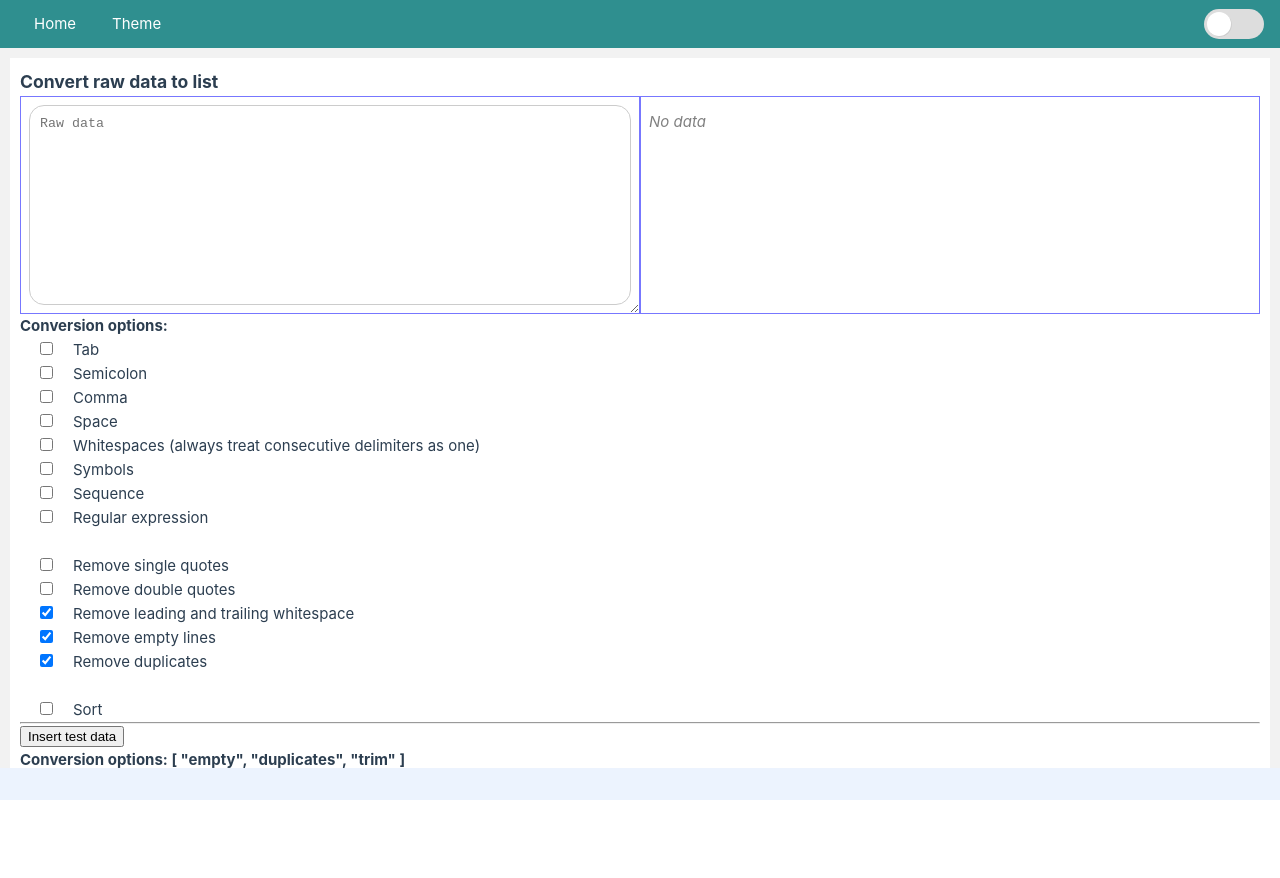
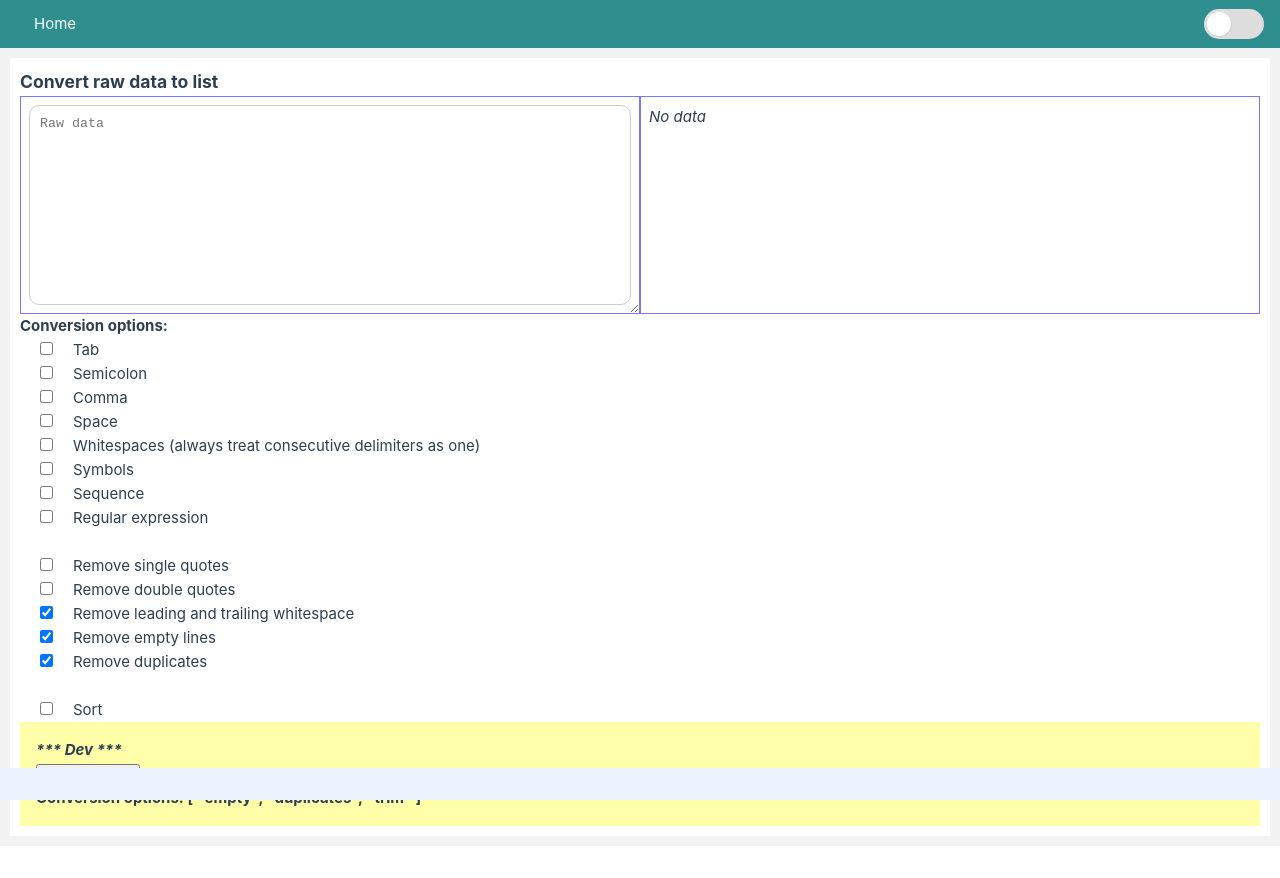
Before and after one commit to ndtfy/vue-extract-data, a Vue app: page / in a window 1280 px wide. Before the commit the page ends 824 px from the top, so only its background shows below. Built offline with nearby package versions, Linux system fonts and the light colour scheme.

Commit message:
Bar added. Several improvements.

```diff
--- a/src/assets/base.css
+++ b/src/assets/base.css
@@ -36,23 +36,6 @@
   --section-gap: 160px;
 }
 
-@media (prefers-color-scheme: dark) {
-  :root {
-    --color-background: var(--vt-c-black);
-    --color-background-soft: var(--vt-c-black-soft);
-    --color-background-mute: var(--vt-c-black-mute);
-
-    --color-border: var(--vt-c-divider-dark-2);
-    --color-border-hover: var(--vt-c-divider-dark-1);
-
-    --color-heading: var(--vt-c-text-dark-1);
-    --color-text: var(--vt-c-text-dark-2);
-  }
-  img {
-    filter: brightness(80%);
-  }
-}
-
 :root.dark-mode {
   --color-background: var(--vt-c-black);
   --color-background-soft: var(--vt-c-black-soft);
@@ -64,8 +47,6 @@
   --color-heading: var(--vt-c-text-dark-1);
   --color-text: var(--vt-c-text-dark-2);
 }
-
-
 
 *,
 *::before,
--- a/src/assets/main.css
+++ b/src/assets/main.css
@@ -9,6 +9,8 @@
   --navbar-top-dropdown-background-color-hover: #dfdfff;
 
   --navbar-bottom-background-color: #ecf3fe;
+
+  --debug-background-color: #ffa;
 }
 
 :root.dark-mode {
@@ -20,4 +22,6 @@
   --navbar-top-dropdown-background-color-hover: #dfdfff;
 
   --navbar-bottom-background-color: #3c3c3c;
+
+  --debug-background-color: #115;
 }
--- a/src/components/navbar-top.vue
+++ b/src/components/navbar-top.vue
@@ -12,14 +12,14 @@ const switchTheme = ref();
   <header>
     <ul>
       <li><a href=".">Home</a></li>
-      <li class="dropdown">
+      <!--li class="dropdown">
         <a href="javascript:void(0)" class="dropbtn">Theme</a>
         <div class="dropdown-content">
           <a href="#" @click.prevent="switchTheme.toggleDarkMode(false)">Light</a>
           <a href="#" @click.prevent="switchTheme.toggleDarkMode(true)">Dark</a>
           <a href="#" @click.prevent="switchTheme.toggle()">Toggle</a>
         </div>
-      </li>
+      </li-->
     </ul>
     <WidgetSwitchTheme ref="switchTheme" />
   </header>
@@ -29,11 +29,10 @@ const switchTheme = ref();
   header {
     display: flex;
     justify-content: start;
-    align-content: center;
     align-items: center;
     position: sticky;
+    top: 0;
     padding: 0px 16px;
-    top: 0;
     width: 100%;
     z-index: 100;
     background-color: var(--navbar-top-background-color);
--- a/src/components/widget-extract-data.vue
+++ b/src/components/widget-extract-data.vue
@@ -4,6 +4,8 @@ import { ref, computed } from 'vue'
 
 import WidgetPanels from '@/components/widget-panels.vue'
 import WidgetOutput from '@/components/widget-output.vue'
+
+const env = ref(import.meta.env);
 
 const input = ref('');
 
@@ -121,19 +123,15 @@ function copy() {
 <template>
   <WidgetPanels>
     <template #pane1>
-      <div class="panediv">
-        <textarea v-model="input" class="input-box" placeholder="Raw data" required></textarea>
-        <span></span>
-        <button class="clear-button" type="button" @click="clear"></button>
-      </div>
+      <textarea v-model="input" class="input-box" placeholder="Raw data" required></textarea>
+      <span></span>
+      <button class="clear-button" type="button" @click="clear"></button>
+    </template>
+    <template #bar2>
+      <button v-if="output.length" type="button" @click="copy">Copy</button>
     </template>
     <template #pane2>
-      <div class="panediv">
-        <WidgetOutput :output="output" :prompt="prompt" />
-        <div v-if="output.length">
-          <button type="button" @click="copy">Copy</button>
-        </div>
-      </div>
+      <WidgetOutput :output="output" :prompt="prompt" />
     </template>
   </WidgetPanels>
 
@@ -165,9 +163,10 @@ function copy() {
     <label for="input_regexp">Enter the regular expression</label>
   </div>
 
-  <hr />
-
-  <button type="button" @click="input=`    String1\t1\t2\t\t4\t
+  <div v-if="env.DEV" style="display: flex; flex-direction: column; padding: 16px; background-color: var(--debug-background-color)">
+    <b><i>*** Dev ***</i></b>
+    <div>
+      <button type="button" @click="input=`    String1\t1\t2\t\t4\t
     String2;1;\u00222\u0022;;\u00224\u0022;
     String3,1,\u00272\u0027,,\u00274\u0027,
     String4 1 2  4
@@ -176,19 +175,12 @@ function copy() {
     String7__eol__1__eol__2__eol____eol__4__eol__
     String8__br1__1__br2__2__br3____br4__4__br5__
 `">Insert test data</button>
-  <div>
+    </div>
     <b>Conversion options: {{ mode }}</b>
   </div>
-
 </template>
 
 <style scoped>
-  .panediv {
-    position: relative;
-    height: 95%;
-    display: flex;
-    flex-direction: column;
-  }
   textarea {
     flex-grow: 1;
     display: block;
@@ -196,10 +188,11 @@ function copy() {
     padding: 10px;
     width: 100%;
     min-height: 200px;
-    border: 0px;
     border: 1px solid #ccc;
     outline: 0;
-    border-radius: 15px;
+    border-radius: 10px;
+    color: var(--color-text);
+    background-color: var(--color-background);
   }
   textarea:focus {
     box-shadow: 0 0 15px 5px #b0e0ee;
--- a/src/components/widget-output.vue
+++ b/src/components/widget-output.vue
@@ -17,16 +17,22 @@ const { output, prompt } = toRefs(props);
 </script>
 
 <template>
+  <i v-if="!output.length">{{ prompt }}</i>
   <div>
     <ol>
       <li v-for="val in output">{{ val }}</li>
     </ol>
-    <i v-if="!output.length">{{ prompt }}</i>
   </div>
 </template>
 
 <style scoped>
+  div {
+    flex-grow: 1;
+    overflow-y: auto;
+    max-height: 30vh;
+  }
   ol {
+    box-sizing: border-box;
     font-size: small;
     font-family: monospace;
     letter-spacing: normal;
@@ -34,14 +40,8 @@ const { output, prompt } = toRefs(props);
     line-height: normal;
     overflow-wrap: break-word;
     white-space: pre-wrap;
-
-    max-height: 40vh;
-    overflow-y: auto;
   }
   ol li::marker {
     color: blue;
   }
-  i {
-    color: gray;
-  }
 </style>
--- a/src/components/widget-panels.vue
+++ b/src/components/widget-panels.vue
@@ -18,31 +18,60 @@ const { width, height } = toRefs(props);
 </script>
 
 <template>
-  <div class="paneset" :style="`width: ${width}; height: ${height}`">
-    <div class="pane pane1">
-      <slot name="pane1" />
+  <div class="table" :style="`; width: ${width}; height: ${height}`">
+    <div class="table-cell">
+      <div class="bar">
+        <slot name="bar1" />
+      </div>
+      <div class="pane">
+        <slot name="pane1" />
+      </div>
     </div>
-    <div class="pane pane2">
-      <slot name="pane2" />
+    <div class="table-cell">
+      <div class="bar">
+        <slot name="bar2" />
+      </div>
+      <div class="pane">
+        <slot name="pane2" />
+      </div>
     </div>
   </div>
 </template>
 
 <style scoped>
-  .paneset {
+  .table {
     display: table;
     /*width: v-bind('width');*/
     /*height: v-bind('height');*/
   }
-  .pane {
-    padding: 8px;
+  .table-cell {
+    position: relative;
     display: table-cell;
+    vertical-align: top;
+    border: 1px solid #77f;
+    /*min-width: 200px;*/
     overflow: overlay;
-    border: 1px solid #77f;
-    min-width: 200px;
   }
-  .pane1 {
+  .table-cell:first-child {
     width: 50%;
     resize: both;
   }
+  .bar {
+    display: flex;
+    justify-content: start;
+    align-items: center;
+    position: sticky;
+    top: 0;
+    background-color: #ddd;
+    gap: 4px;
+  }
+  .bar:has(*) {
+    border: 4px solid transparent;
+  }
+  .pane {
+    display: flex;
+    flex-direction: column;
+    height: 100%;
+    padding: 8px;
+  }
 </style>
```
